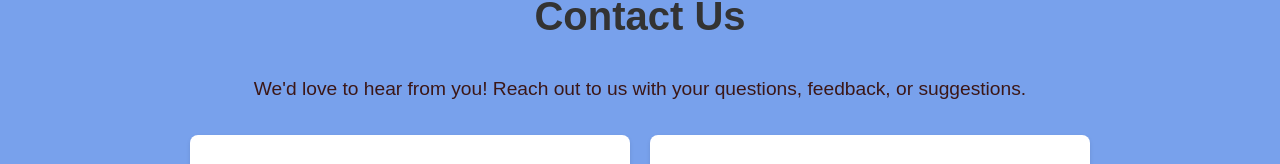
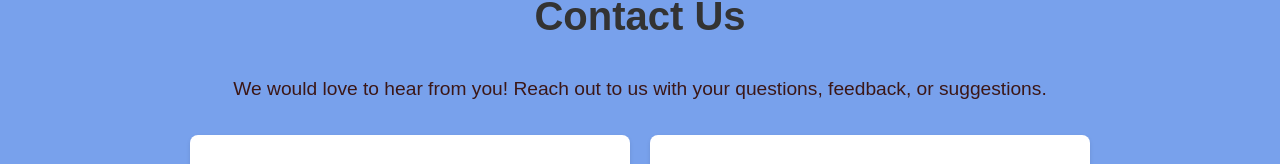
Before and after one commit to sandu456/mealdelivery-Frontend, a React (Vite) app: page /contact in a window 1280 px wide. Shown: the part 163-327 px from the top of the page. Built offline with nearby package versions, Linux system fonts and the light colour scheme.

Commit message:
change contact.tsx

```diff
--- a/src/Pages/Contact.tsx
+++ b/src/Pages/Contact.tsx
@@ -6,7 +6,7 @@ const Contact: React.FC = () => {
     <div className="contact-page">
       <div className="contact-header">
         <h1>Contact Us</h1>
-        <p>We'd love to hear from you! Reach out to us with your questions, feedback, or suggestions.</p>
+        <p>We would love to hear from you! Reach out to us with your questions, feedback, or suggestions.</p>
       </div>
 
       <div className="contact-content">
```
